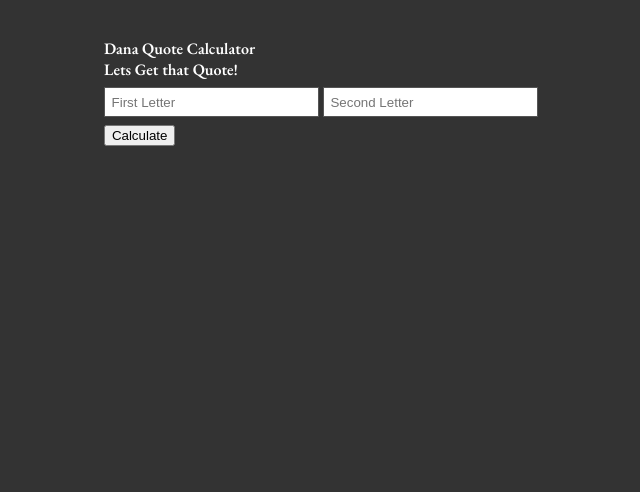
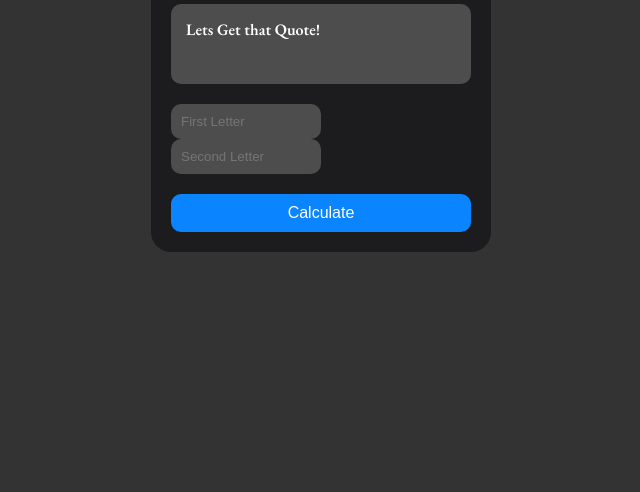
Before and after one commit to Minestorm01/Dana-Quote, a plain HTML site: page index.html in a window 1280 px wide. Shown: the part 308-800 px from the top of the page, without its empty margins (319-959 px from the left). Drawn offline with nearby package versions, Linux system fonts and the light colour scheme.

Commit message:
Update styles.css

```diff
--- a/styles.css
+++ b/styles.css
@@ -1,8 +1,8 @@
-body {
+body, html {
   margin: 0;
   padding: 0;
   font-family: 'EB Garamond', serif;
-  background-color: #333;
+  background-color: #333; /* Adjust the color to match the exact background of your image if it's not pure black */
   color: white;
   display: flex;
   justify-content: center;
@@ -10,40 +10,52 @@ body {
   height: 100vh;
 }
 
-#container {
-  text-align: center;
+.container {
+  background-color: #1c1c1e; /* This is the container background */
+  padding: 20px;
+  border-radius: 20px;
+  width: 90%;
+  max-width: 300px; /* Adjust this to fit the size of the calculator on your phone screen */
 }
 
-h1 {
-  font-size: 2em;
-  margin-bottom: 0.5em;
+.title {
+  font-size: 24px;
+  font-weight: 600; /* Semi-bold for Garamond */
+  margin-bottom: 20px;
 }
 
-#output {
-  margin: 0.5em 0;
-  padding: 0.5em;
-  border: 1px solid #555;
-  width: 200px;
-  text-align: center;
+.output {
+  background-color: #4d4d4d;
+  padding: 15px;
+  margin-bottom: 20px;
+  border-radius: 10px;
+  min-height: 50px; /* Adjust as needed */
 }
 
-input[type="text"] {
-  margin: 0.5em 0;
-  padding: 0.5em;
-  border: 1px solid #555;
-  width: 200px;
+.input-group {
+  margin-bottom: 20px;
 }
 
-button#calculate {
-  margin-top: 1em;
-  padding: 0.5em 1em;
+.input {
+  background-color: #4d4d4d;
   border: none;
-  background-color: #f0ad4e;
+  border-radius: 10px;
+  padding: 10px;
+  width: calc(50% - 20px);
+  margin-right: 10px;
   color: white;
-  font-weight: 600;
-  cursor: pointer;
 }
 
-button#calculate:hover {
-  background-color: #ec971f;
+.input:last-child {
+  margin-right: 0;
 }
+
+.button {
+  background-color: #0a84ff;
+  border: none;
+  border-radius: 10px;
+  padding: 10px;
+  width: 100%;
+  font-size: 16px;
+  color: white;
+}
```
